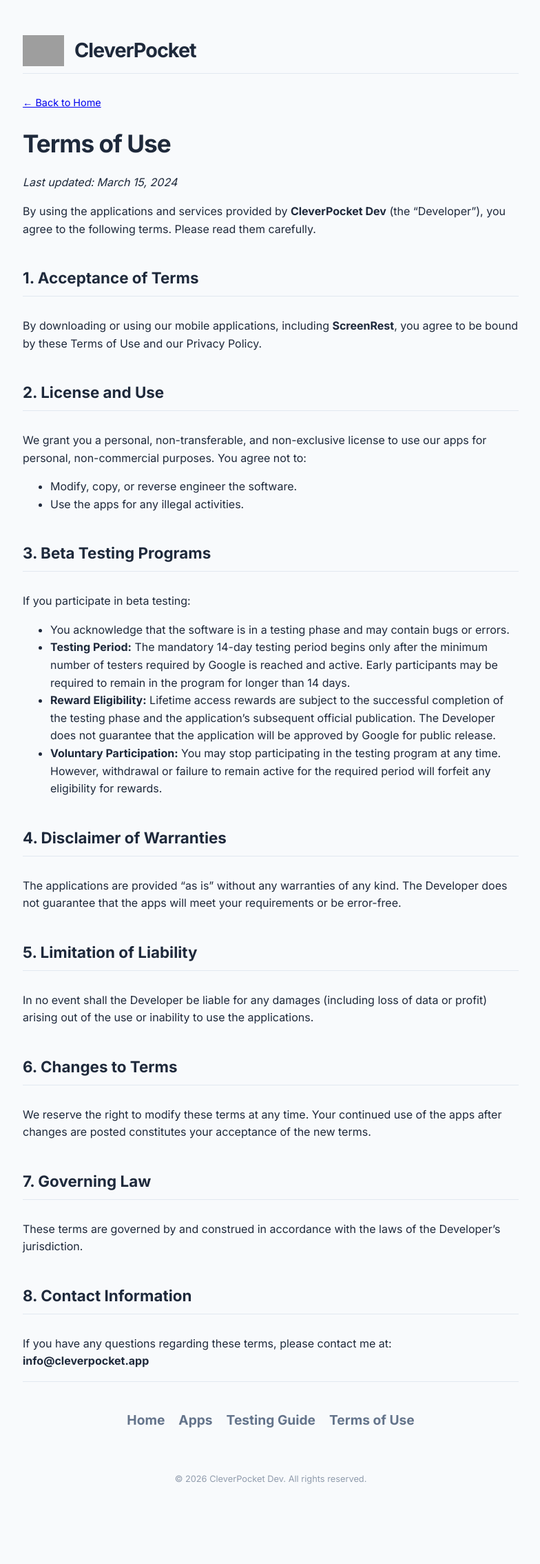
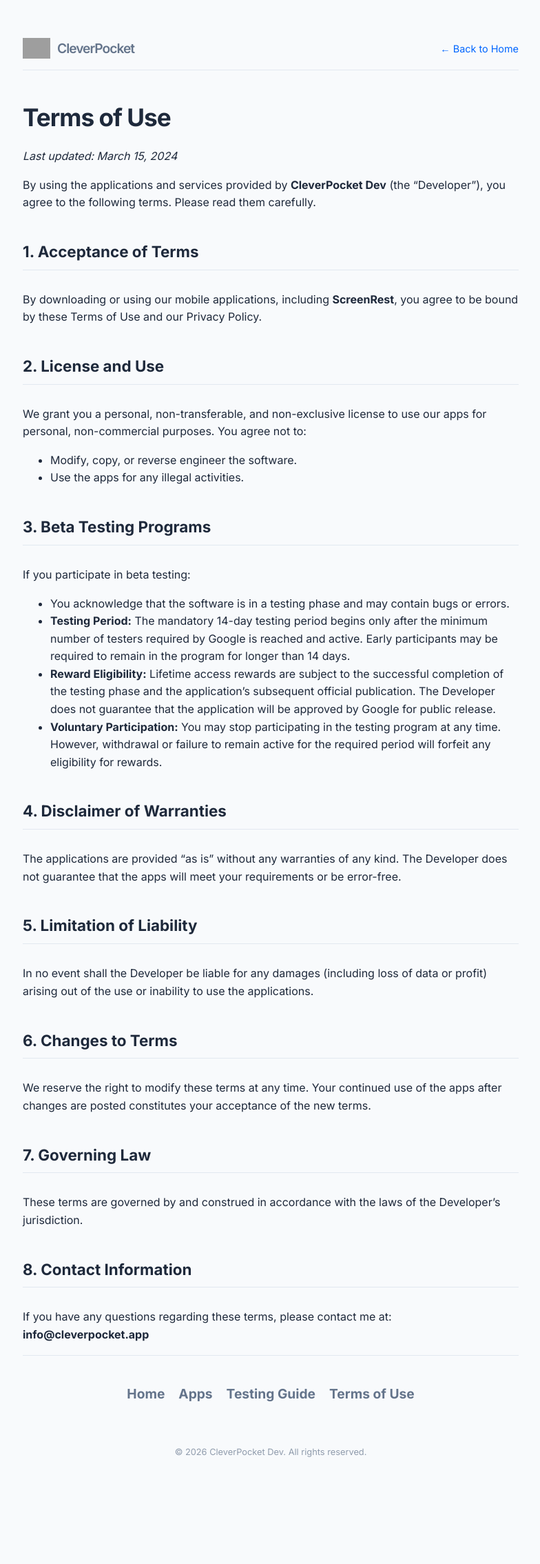
Before and after one commit to digitalcreat0r/sitoweb, a Jekyll site: the page built from terms-of-use.md, in a window 1280 px wide. Shown: the whole page at 69% size, without its empty margins (247-1031 px from the left). Built offline with Jekyll 4.4.1, drawn with Linux system fonts in a browser that asks for light colours; after the commit the page ends 2230 px from its top, so only the background shows below that; grey boxes are pictures that could not be loaded.

Commit message:
sistemazioni

```diff
--- a/assets/css/style.css
+++ b/assets/css/style.css
@@ -62,15 +62,35 @@
 }
 
 body.always-light .site-nav {
-    justify-content: flex-start;
-    margin-bottom: 30px;
-    padding: 10px 0;
+    justify-content: space-between; /* Logo a sinistra, link a destra */
+    margin-bottom: 40px;
+    padding: 15px 0;
     border-bottom: 1px solid var(--border-color);
 }
 
+body.always-light .logo {
+    font-size: 1.2rem; /* Più piccolo e discreto */
+    gap: 10px;
+}
+
+body.always-light .logo-img {
+    height: 30px; /* Logo iconico ridotto */
+}
+
+body.always-light .logo span {
+    color: var(--text-muted);
+    font-weight: 600;
+}
+
 body.always-light .back-link {
-    margin-top: 10px;
+    margin-top: 0;
     font-size: 0.9rem;
+    font-weight: 500;
+}
+
+body.always-light .back-link a {
+    text-decoration: none;
+    color: var(--primary-color);
 }
 
 * { box-sizing: border-box; }
--- a/terms-of-use.md
+++ b/terms-of-use.md
@@ -9,8 +9,8 @@
         <img src="/assets/img/logo.png" alt="CleverPocket Logo" class="logo-img">
         <span>CleverPocket</span>
     </a>
+    <div class="back-link"><a href="/">&larr; Back to Home</a></div>
 </header>
-<div class="back-link"><a href="/">&larr; Back to Home</a></div>
 
 # Terms of Use
 
```
Also changed, not shown: policies/privacy-policy-screenrest.md (+1 -1 lines).
